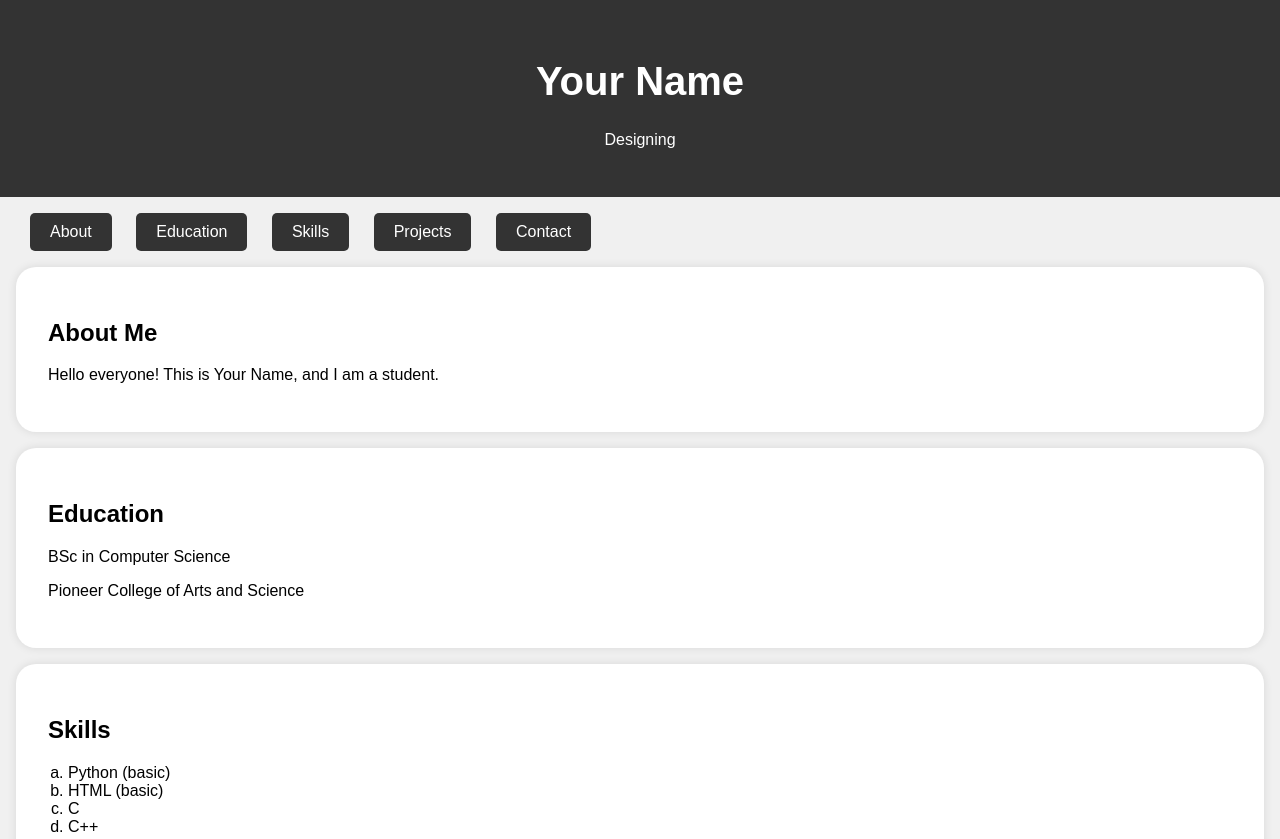
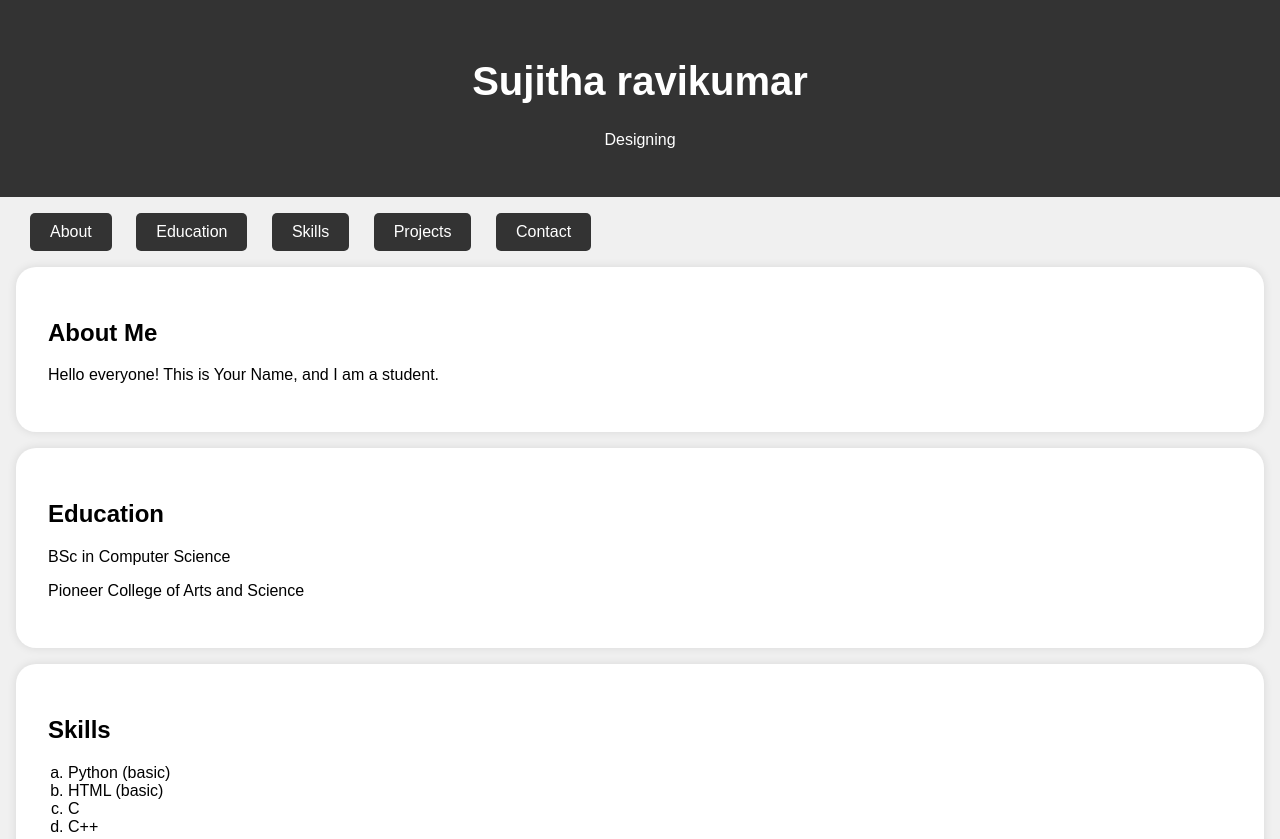
Before and after one commit to 15sujitha/sujitha, a plain HTML site: page index.html in a window 1280 px wide. Shown: the top 839 px of the page. Drawn offline with Linux system fonts and the light colour scheme; files that its build step writes are made by us from their sources; a script that the page names is missing.

Commit message:
Update index.html - name modifiaction

```diff
--- a/index.html
+++ b/index.html
@@ -2,14 +2,14 @@
 <html>
 <head>
     <meta charset="UTF-8">
-    <title>Your Name - Portfolio</title>
+    <title>Sujitha ravikumar - Portfolio</title>
 <!--     <link rel="stylesheet" type="text/css" href="main.css"> -->
 	<link rel="stylesheet" type="text/css" href="../../../resources/main.css">
 </head>
 <body>
     <header>
         <div class="header-content">
-            <h1>Your Name</h1>
+            <h1>Sujitha ravikumar</h1>
             <p>Designing</p>
         </div>
     </header>
```
